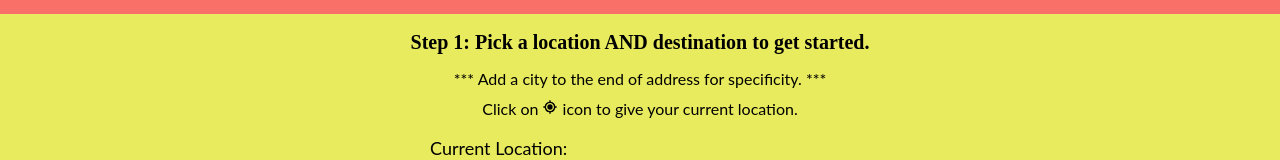
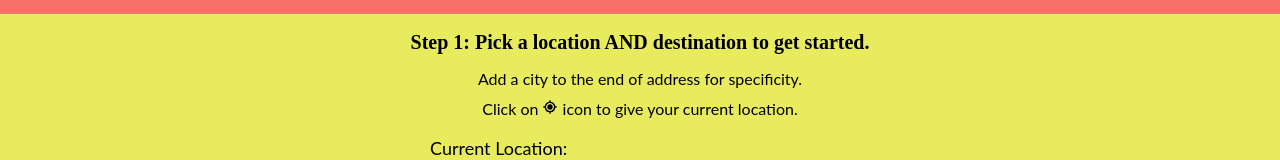
Before and after one commit to capibara33/podcastPrioritizer, a React (Create React App) app: page / in a window 1280 px wide. Shown: the part 158-318 px from the top of the page. Built offline with nearby package versions, Linux system fonts and the light colour scheme; no server answers.

Commit message:
fixing some text and alignment

```diff
--- a/src/components/LocationForm.js
+++ b/src/components/LocationForm.js
@@ -135,7 +135,7 @@ const LocationForm = (props) => {
   return (
     <div className="fadeIn">
       <h2>Step 1: Pick a location AND destination to get started.</h2>
-      <p className="stepOneNote">*** Add a city to the end of address for specificity. ***</p>
+      <p className="stepOneNote">Add a city to the end of address for specificity.</p>
       <p className="stepOneNote">Click on <BiCurrentLocation /> icon to give your current location.</p>
       <div className="locationFormContainer">
         <form action="submit" className="wrapper locationForm" onSubmit={handleLocationSubmit}>
--- a/src/styles/App.css
+++ b/src/styles/App.css
@@ -328,10 +328,7 @@ a {
 }
 
 .resultsTitle{
-  font-size: 1.1rem;
-  text-align: center;
   margin: 0 auto;
-  padding: 0 2rem;
 }
 
 .podcastTitleContainer {
@@ -487,8 +484,9 @@ footer a {
     width: 250px;
     height: 250px;
   }
+
   .podcastButton {
-    margin-left: 1rem;
+    margin-left: 0;
   }
 
   .listennotesLogo {
```
